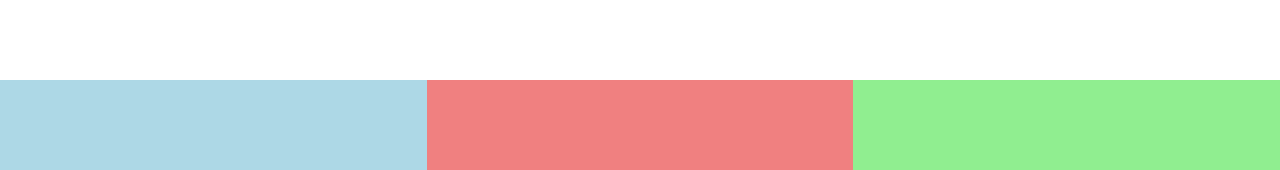
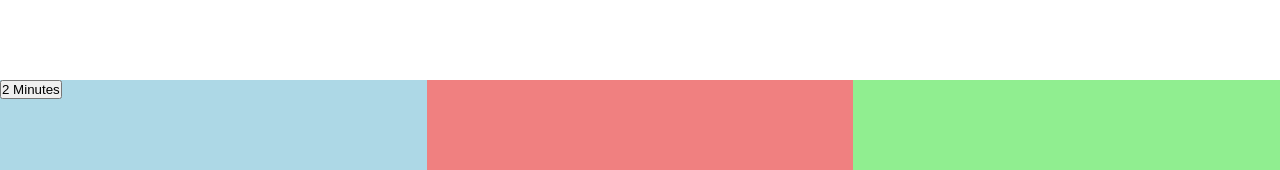
Before and after one commit to SheylaPopovich/meditation-app, a plain HTML site: page index.html in a window 1280 px wide. Shown: the top 170 px of the page. Drawn offline with Linux system fonts and the light colour scheme.

Commit message:
inserted a button on index file

```diff
--- a/index.html
+++ b/index.html
@@ -12,7 +12,9 @@
     <!-- main section div to hold three sections -->
     <div class="app">
       <!-- inserted three div sections -->
-      <div class="time-select"></div>
+      <div class="time-select">
+        <button>2 Minutes</button>
+      </div>
       <div class="player-container"></div>
       <div class="sound-picker"></div>
     </div>
--- a/style.css
+++ b/style.css
@@ -22,7 +22,7 @@ flex: 1;
   background-color: lightblue;
 }
 
-.sound-picker{
+.sound-picker {
   background-color: lightgreen;
 }
 
```
Lines whose indentation alone changed are shown as unchanged.
